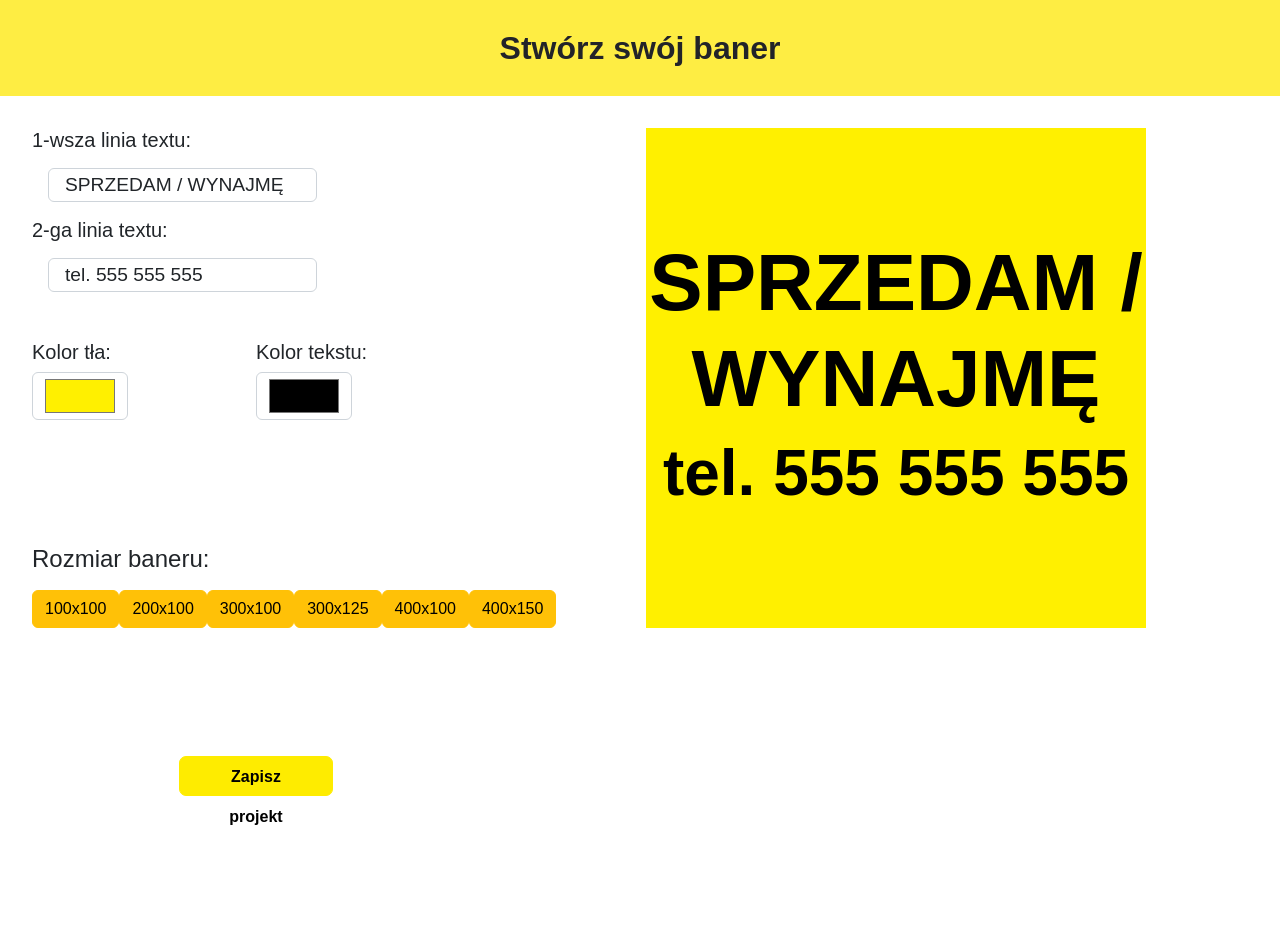
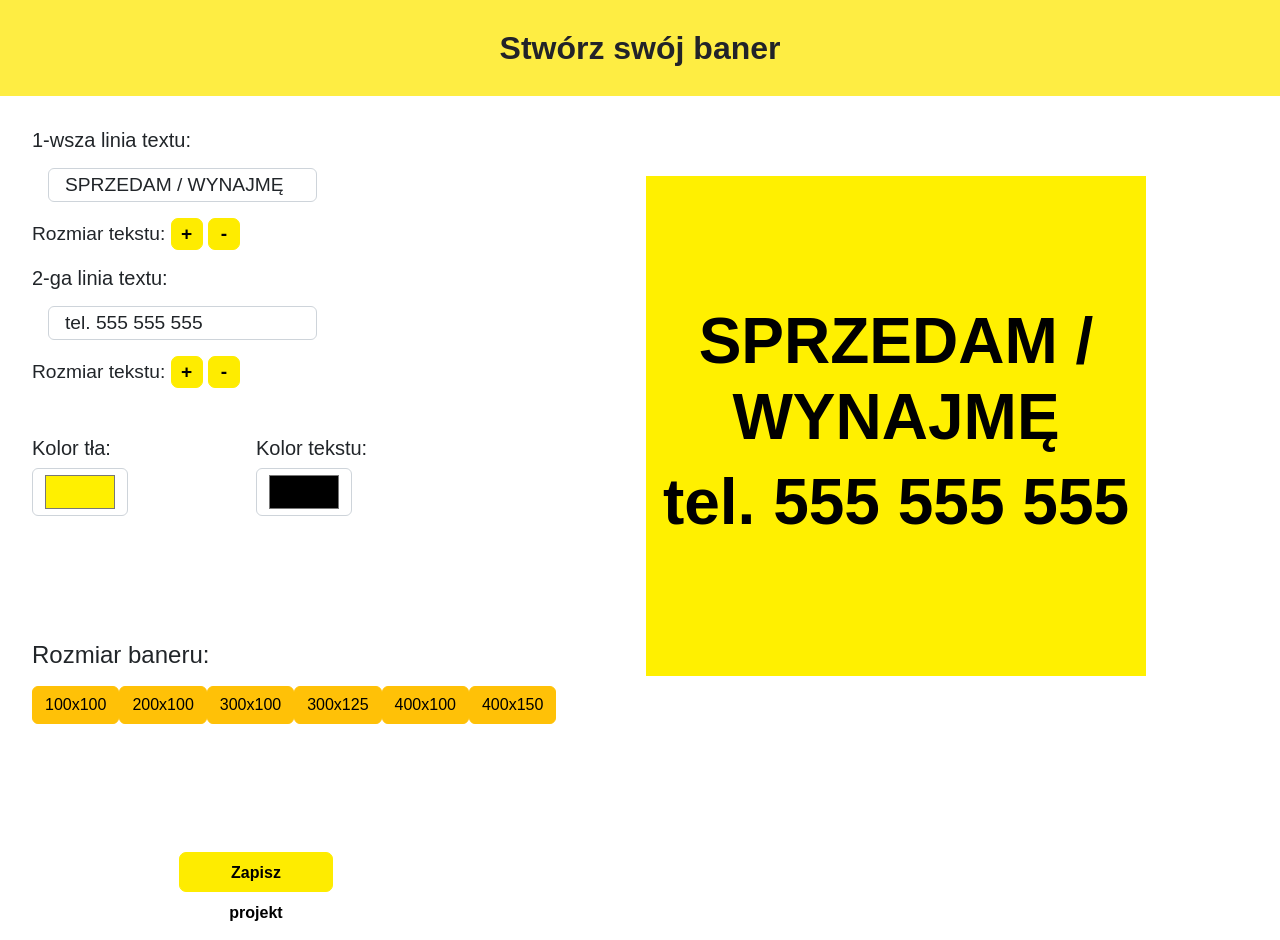
Before and after one commit to michalzareba0001/baneryMaker, a website: page index.html in a window 1280 px wide. Both pictures are taken after a click on the button "100x100". Before the commit the page ends 844 px from the top, so only its background shows below. Drawn offline with nearby package versions, Linux system fonts and the light colour scheme.

Commit message:
font size changer

```diff
--- a/banery.js
+++ b/banery.js
@@ -1,6 +1,46 @@
-function changeBanerSize(x, y){
+var fontSize1 = 4;
+var fontSize2 = 4;
+
+
+function changeBanerSize(x, y) {
     document.getElementById('baner_image').style.width = x + 'px';
     document.getElementById('baner_image').style.height = y + 'px';
+}
+
+function textSize1Plus() {
+    fontSize1++;
+    if (fontSize1 > 8) {
+        fontSize1 = 8;
+        return;
+    }
+    document.getElementById('text_out1').style.fontSize = fontSize1 + 'rem';
+}
+
+function textSize1Minus() {
+    fontSize1--;
+    if (fontSize1 < 1) {
+        fontSize1 = 1;
+        return;
+    }
+    document.getElementById('text_out1').style.fontSize = fontSize1 + 'rem';
+}
+
+function textSize2Plus() {
+    fontSize2++;
+    if (fontSize2 > 8) {
+        fontSize2 = 8;
+        return;
+    }
+    document.getElementById('text_out2').style.fontSize = fontSize2 + 'rem';
+}
+
+function textSize2Minus() {
+    fontSize2--;
+    if (fontSize2 < 1) {
+        fontSize2 = 1;
+        return;
+    }
+    document.getElementById('text_out2').style.fontSize = fontSize2 + 'rem';
 }
 
 function generateJpeg() {
--- a/banery.scss
+++ b/banery.scss
@@ -57,6 +57,14 @@ main {
                 cursor: pointer;
             }
 
+            #text1Plus,
+            #text1Minus,
+            #text2Plus,
+            #text2Minus {
+                min-width: 2rem;
+                min-height: 2rem;
+            }
+
             .colors {
                 margin-top: 3rem;
                 display: grid;
@@ -86,6 +94,12 @@ main {
                     grid-row-start: 2;
 
                 }
+
+                #tSize_opis{
+                    grid-column-start: 1;
+                    grid-column-end: 2;
+                    grid-row-start: 3;
+                }
             }
 
             .rozmiar_opis {
@@ -99,6 +113,8 @@ main {
                 align-items: center;
                 flex-direction: row;
             }
+
+
 
         }
 
@@ -121,13 +137,14 @@ main {
             justify-content: center;
             align-items: center;
             flex-direction: column;
-            font-size: 500px !important;
+            font-size: 500px;
+            overflow: hidden;
 
 
             #text_out1 {
                 width: 100%;
                 color: rgb(0, 0, 0);
-                font-size: 5rem;
+                font-size: 4rem;
                 font-weight: bold;
                 text-align: center;
             }
--- a/index.html
+++ b/index.html
@@ -26,15 +26,22 @@
 
             <div class="baner_form">
                 <form name="banerInput" ng-init="bgColor='#fff000'; textColor='#000000'">
-                    <h5 class="form-label">1-wsza linia textu: </h5><input type="text" id="baner_text_i1"
-                        class="form-control" ng-model="text1">
+                    <h5 class="form-label">1-wsza linia textu: </h5>
+                    <input type="text" id="baner_text_i1" class="form-control" ng-model="text1">
+                    <p>Rozmiar tekstu: <button id="text1Plus" class="bm_button" onclick="textSize1Plus()">+</button>
+                        <button id="text1Minus" class="bm_button" onclick="textSize1Minus()">-</button>
+                    </p>
                     <h5 class="form-label">2-ga linia textu: </h5><input type="text" id="baner_text_i2"
                         class="form-control" ng-model="text2">
+                    <p>Rozmiar tekstu: <button id="text2Plus" class="bm_button" onclick="textSize2Plus()">+</button>
+                        <button id="text2Minus" class="bm_button" onclick="textSize2Minus()">-</button>
+                    </p>
                     <div class="colors">
                         <h5 class="form-label tlo_opis">Kolor tła:</h5><input type="color" id="baner_color"
                             class="form-control" ng-model="bgColor">
                         <h5 class="form-label text_opis">Kolor tekstu:</h5><input type="color" id="text_color"
                             class="form-control" ng-model="textColor"><br />
+
                     </div>
                     <h4 class="form-label rozmiar_opis">Rozmiar baneru:</h4>
                     <div class="baner_size">
```
Also changed, not shown: banery.css, 1 other file.
